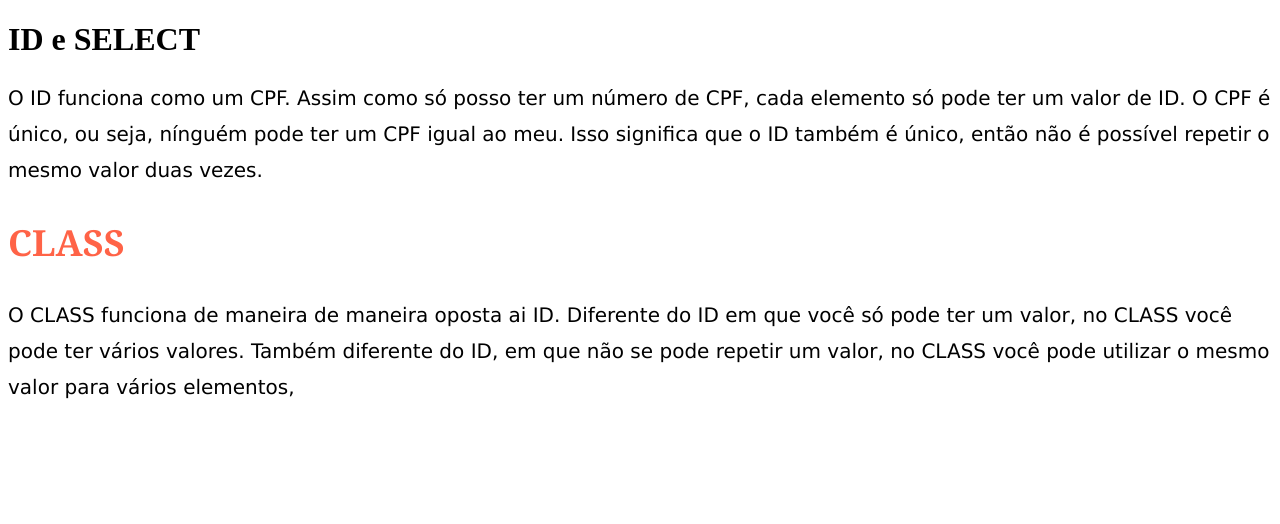
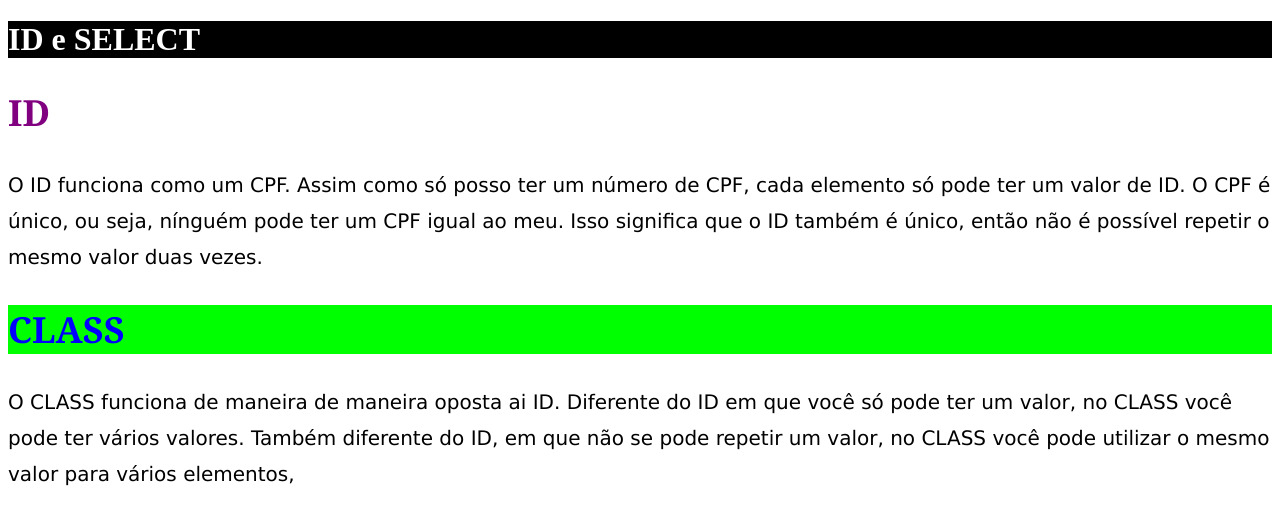
Before and after one commit to PedroMoura-mineir/aul, a plain HTML site: page 1_FORMULARIOS/4_select/index.html in a window 1280 px wide. Drawn offline with Linux system fonts and the light colour scheme.

Commit message:
id e class no css e no html

```diff
--- a/1_FORMULARIOS/4_select/index.html
+++ b/1_FORMULARIOS/4_select/index.html
@@ -4,18 +4,19 @@
     <meta charset="UTF-8">
     <meta http-equiv="X-UA-Compatible" content="IE=edge">
     <meta name="viewport" content="width=device-width, initial-scale=1.0">
-    <link rel="stylesheet" href="style.css">
+    <link rel="stylesheet" href="./style.css">
     <title>ID e SELECT</title>
 </head>
 <body>
-   <h1>ID e SELECT</h1>
+   <h1 id="titulo-principal">ID e SELECT</h1>
 
+<h2 id="titulo-id" class="cor-amarela">ID</h2>
    <p>
     O ID funciona como um CPF. Assim como só posso ter um número de CPF,
     cada elemento só pode ter um valor de ID. O CPF é único, ou seja, nínguém pode ter um CPF igual ao meu. Isso significa que o ID também é único, então não é possível repetir o mesmo valor duas vezes.
    </p>
 
-   <h2>CLASS</h2>
+   <h2 class="fundo-verde fonte-verde">CLASS</h2>
    <p>
     O CLASS funciona de maneira de maneira oposta ai ID. Diferente do ID em que você só pode ter um valor, no CLASS você pode ter vários valores. Também diferente do ID, em que não se pode repetir um valor, no CLASS você pode utilizar o mesmo valor para vários elementos,
    </p>
--- a/1_FORMULARIOS/4_select/style.css
+++ b/1_FORMULARIOS/4_select/style.css
@@ -1,3 +1,11 @@
+#titulo-id {
+    color:purple;
+}
+
+.cor-amarela{
+    color: yellow;
+}
+
 h2 {
     font-family: Cambria, Cochin, Georgia, Times, 'Times New Roman', serif;
     color: tomato;
@@ -9,3 +17,20 @@ p {
    font-size: 20px;
    line-height: 36px;
 }
+
+h2 {
+    color: blue;
+}
+
+.fundo-verde {
+    background: #0f0;
+}
+
+.fonte-grande {
+    font-size: 50px;
+}
+
+#titulo-principal {
+    background: black;
+    color: white;
+}
```
